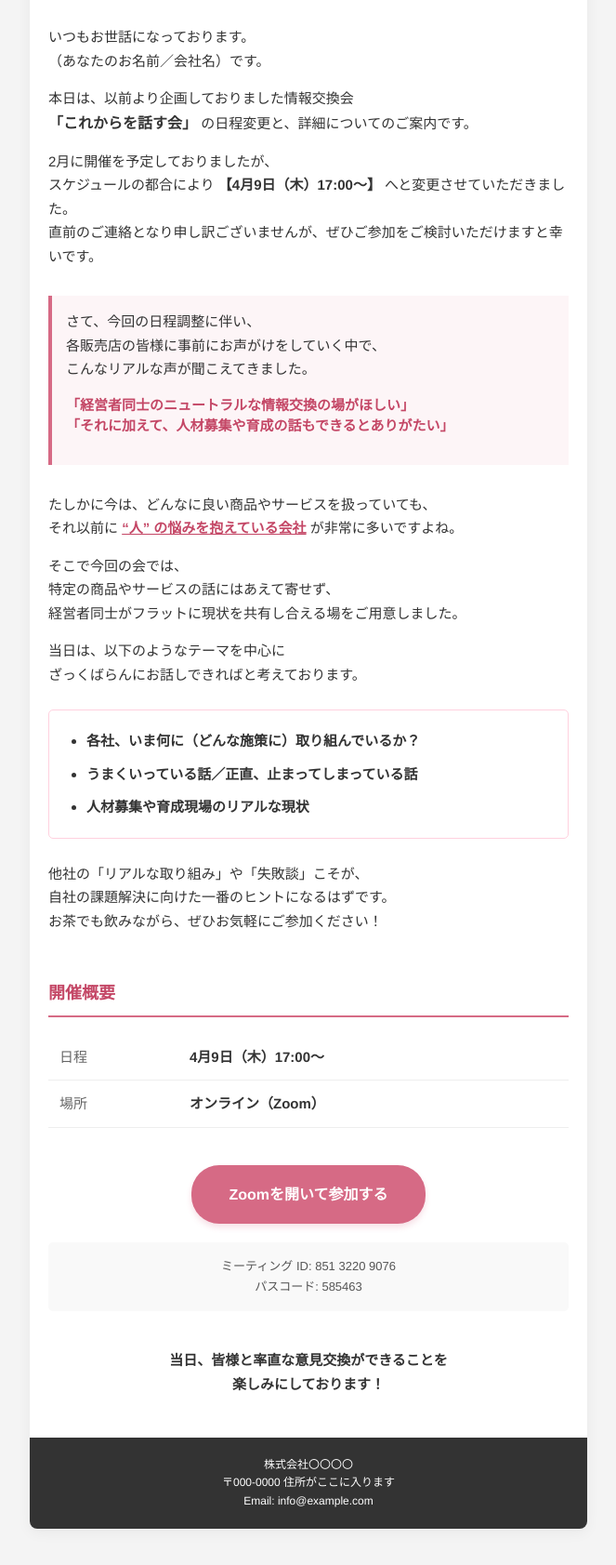
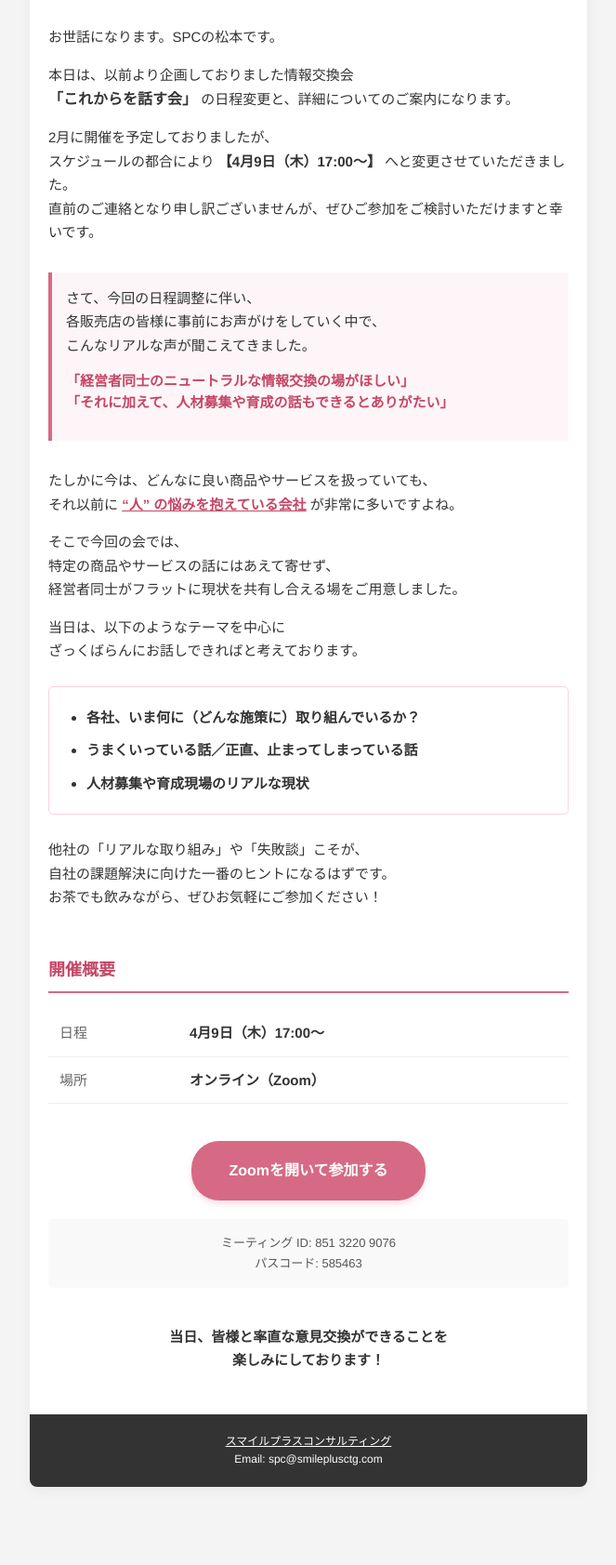
Before and after one commit to spc-jp/events, a plain HTML site: page index.html in a window 1280 px wide. Shown: the part 357-2040 px from the top of the page at 93% size, without its empty margins (308-971 px from the left). After the commit the page ends 1996 px from the top, so only its background shows below. Drawn offline with Linux system fonts and the light colour scheme.

Commit message:
Update index.html

```diff
--- a/index.html
+++ b/index.html
@@ -142,11 +142,10 @@
 
     <!-- 本文エリア -->
     <div class="content">
-      <p style="margin-top: 0;">いつもお世話になっております。<br>
-      （あなたのお名前／会社名）です。</p>
+      <p style="margin-top: 0;">お世話になります。SPCの松本です。</p>
 
       <p>本日は、以前より企画しておりました情報交換会<br>
-      <strong style="font-size: 16px;">「これからを話す会」</strong> の日程変更と、詳細についてのご案内です。</p>
+      <strong style="font-size: 16px;">「これからを話す会」</strong> の日程変更と、詳細についてのご案内になります。</p>
 
       <p>2月に開催を予定しておりましたが、<br>
       スケジュールの都合により <strong>【4月9日（木）17:00〜】</strong> へと変更させていただきました。<br>
@@ -219,9 +218,10 @@
 
     <!-- フッターエリア -->
     <div class="footer">
-      <p style="margin: 0;">株式会社〇〇〇〇<br>
-      〒000-0000 住所がここに入ります<br>
-      Email: info@example.com</p>
+      <p style="margin: 0;">
+        <a href="https://spc-jp.github.io/komon-teian/" style="color: #ffffff; text-decoration: underline;" target="_blank" rel="noopener noreferrer">スマイルプラスコンサルティング</a><br>
+        Email: spc@smileplusctg.com
+      </p>
     </div>
 
   </div>
```
